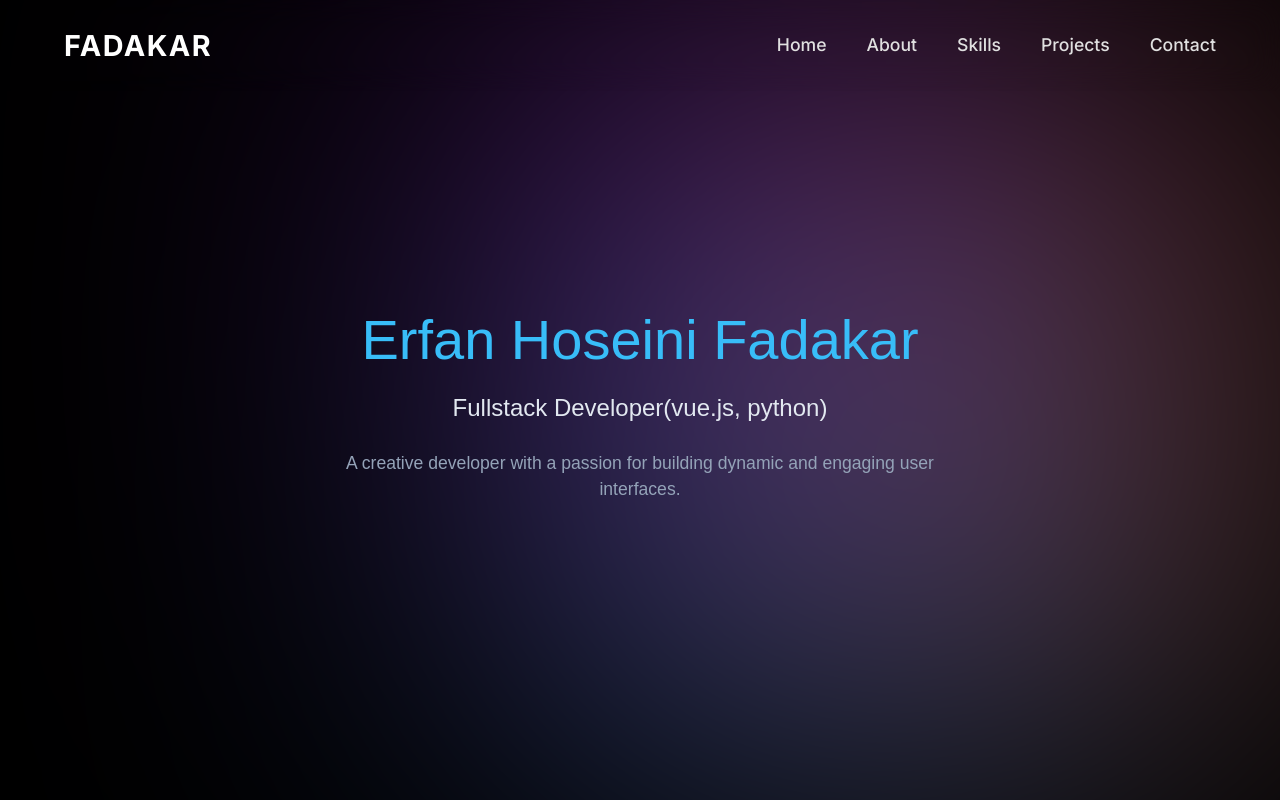
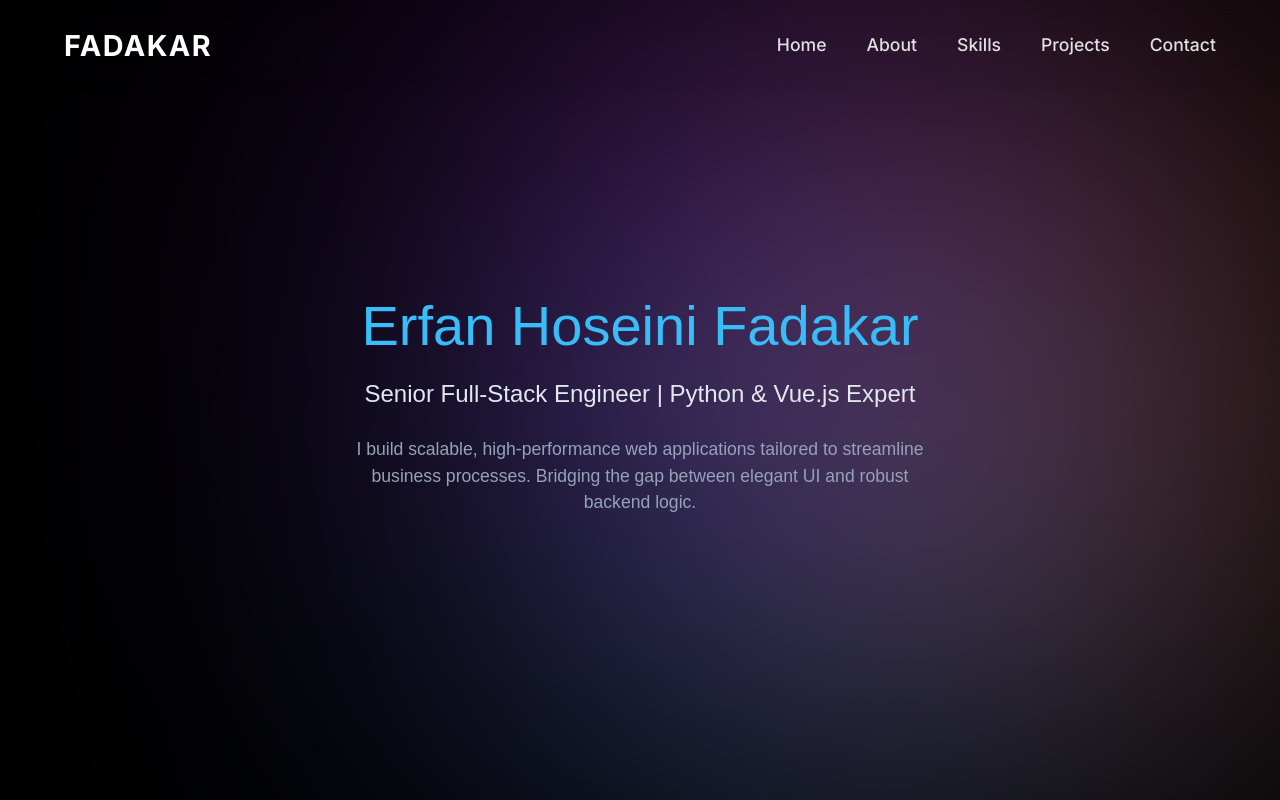
Before and after one commit to Fadakari/Vue-js-portfolio, a Vue app: page / in a window 1280 px wide. Built offline with nearby package versions, Linux system fonts and the light colour scheme.

Commit message:
Update HeroSection.vue

```diff
--- a/src/components/sections/HeroSection.vue
+++ b/src/components/sections/HeroSection.vue
@@ -6,8 +6,8 @@ import { ScrollTrigger } from 'gsap/ScrollTrigger';
 
 
 const yourname = "Erfan Hoseini Fadakar";
-const yourtitle = "Fullstack Developer(vue.js, python)";
-
+const yourtitle = "Senior Full-Stack Engineer | Python & Vue.js Expert";
+const descriptionText = "I build scalable, high-performance web applications tailored to streamline business processes. Bridging the gap between elegant UI and robust backend logic.";
 </script>
 
 <template>
@@ -16,7 +16,7 @@ const yourtitle = "Fullstack Developer(vue.js, python)";
       <h1 class="hero-name anim-stagger" ref="name">{{ yourname }}</h1>
       <p class="hero-title anim-stagger" ref="title">{{ yourtitle }}</p>
       <p class="hero-description anim-stagger" ref="description">
-        A creative developer with a passion for building dynamic and engaging user interfaces.
+        {{ descriptionText }}
       </p>
     </div>
   </section>
```
